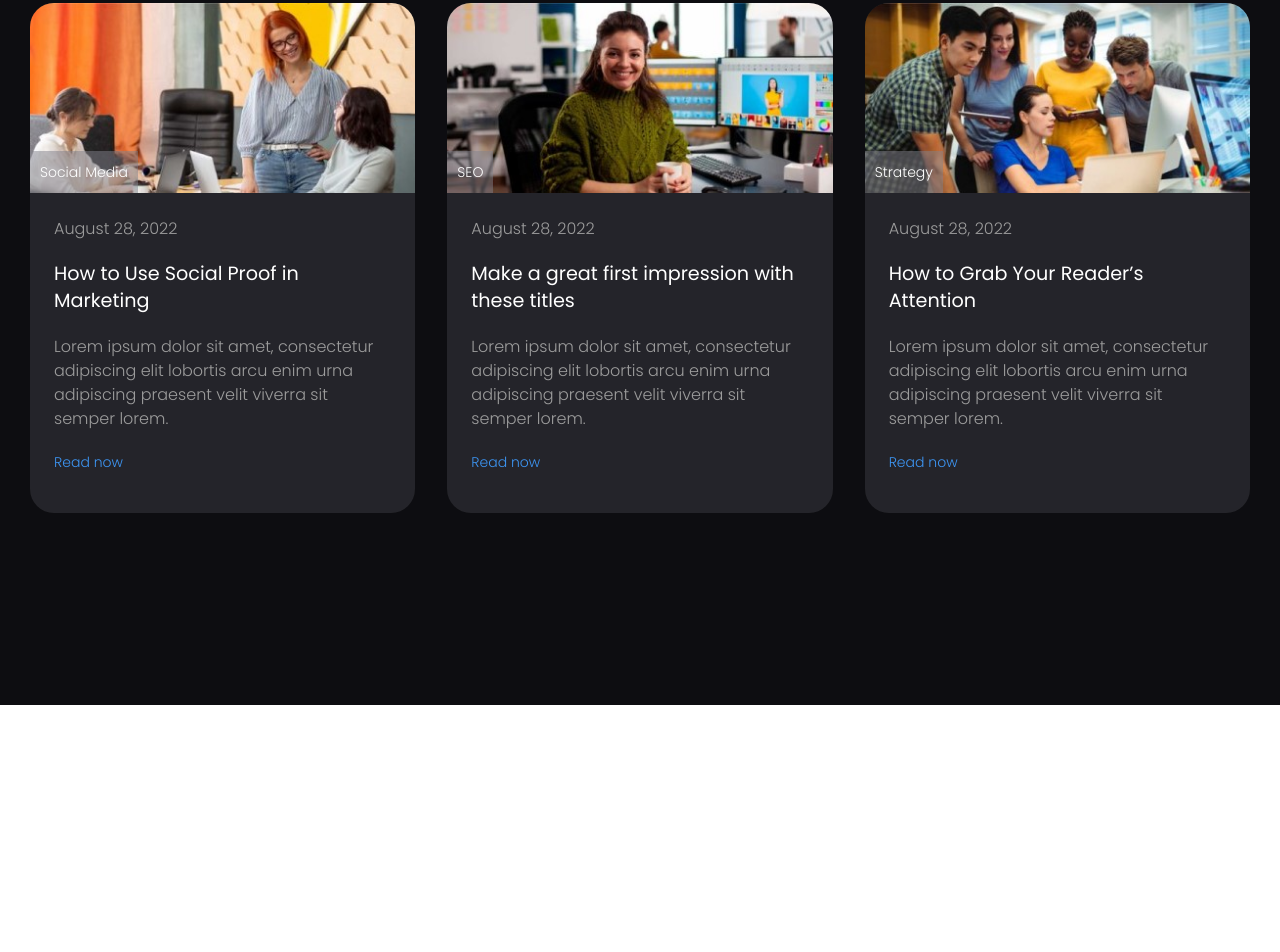
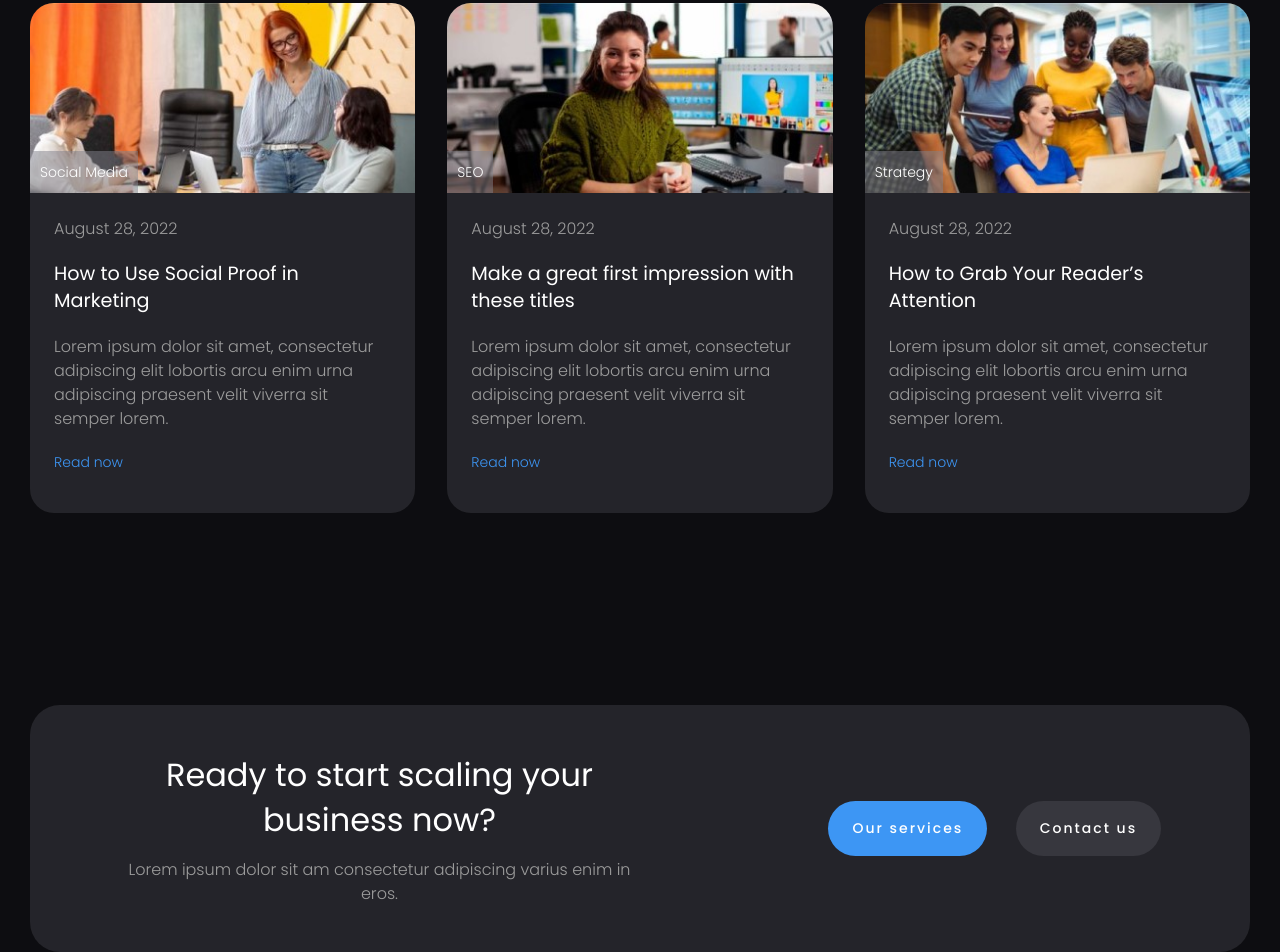
Before and after one commit to and-yevchenko/Growfy, a website built with Vite: page index.html in a window 1280 px wide. Shown: the part 5558-6510 px from the top of the page. Before the commit the page ends 6263 px from the top, so only its background shows below. Built offline with nearby package versions, Linux system fonts and the light colour scheme.

Commit message:
Add section start-now

```diff
--- a/index.html
+++ b/index.html
@@ -101,7 +101,7 @@
               </div>
           </div>
         </section>
-        <!-- /***SECTION WE-HELP***/ -->
+        <!-- /***SECTION WE HELP***/ -->
         <section class="we-help">
             <div class="we-help__container">
                 <div class="we-help__media">
@@ -251,6 +251,21 @@
                 </div>
             </div>
         </section>
+        <!-- /***SECTION START NOW***/ -->
+        <section class="start-now">
+            <div class="start-now__container">
+                <div class="start-now__content">
+                    <div class="start-now__textbox">
+                        <h2 class="start-now__title">Ready to start scaling your business now?</h2>
+                        <p class="start-now__text">Lorem ipsum dolor sit am consectetur adipiscing varius enim in eros.</p>
+                    </div>
+                    <div class="start-now__buttonbox">
+                        <button type="button" class="start-now__button button">Our services</button>
+                        <button type="button" class="start-now__button button button--grey">Contact us</button>
+                    </div>
+                </div>
+            </div>
+        </section>
 
       </main>
     </div>
--- a/src/style/App.scss
+++ b/src/style/App.scss
@@ -38,3 +38,4 @@ $maxWidthContainer: 1280px;
 @import './section/statistic.scss';
 @import './section/reviews.scss';
 @import './section/blog.scss';
+@import './section/start-now.scss';
--- a/src/style/section/blog.scss
+++ b/src/style/section/blog.scss
@@ -65,5 +65,8 @@
     }
     &__next {
         @include mixins.textParams(toRem(14), colors.$btn-blue, 300, 1.6, normal);
+        &:hover, &:active {
+            text-decoration: underline;
+        }
     }
 }
--- /dev/null
+++ b/src/style/section/start-now.scss
@@ -0,0 +1,48 @@
+.start-now {
+    &__content {
+        display: flex;
+        align-items: center;
+        width: 100%;
+        background-color: colors.$background-grey;
+        padding: clm-rem(2.5, 1440, 3.25) clm-rem(3.5, 1440, 6.25);
+        justify-content: space-between;
+        gap: 1.5rem;
+        border-radius: 30px;
+        @media screen and (max-width:880px) {
+            flex-wrap: wrap;
+            justify-content: center;
+        }
+        @media screen and (max-width:550px) {
+            padding: 2rem;
+        }
+    }
+    &__textbox {
+        max-width: 50%;
+        @media screen and (max-width:880px) {
+            max-width: none;
+        }
+    }
+    &__title {
+        @include mixins.textParams(clm-rem(1.5, 1024, 2), colors.$text-title, 400, 45/32, normal);
+        text-align: center;
+        &:not(:last-child) {
+            margin-bottom: 1rem;
+        }
+    }
+    &__text {
+        @include mixins.textParams(clm-rem(0.875, 1024, 1), colors.$text-default, 300, 24/16, normal);
+        text-align: center;
+        &:not(:last-child) {
+            margin-bottom: 1rem;
+        }
+    }
+    &__buttonbox {
+        display: flex;
+        gap: clm-rem(1, 1440, 2);
+        justify-content: center;
+        flex-wrap: wrap;
+        @media screen and (max-width:880px) {
+            margin-top: 2rem;
+        }
+    }
+}
```
